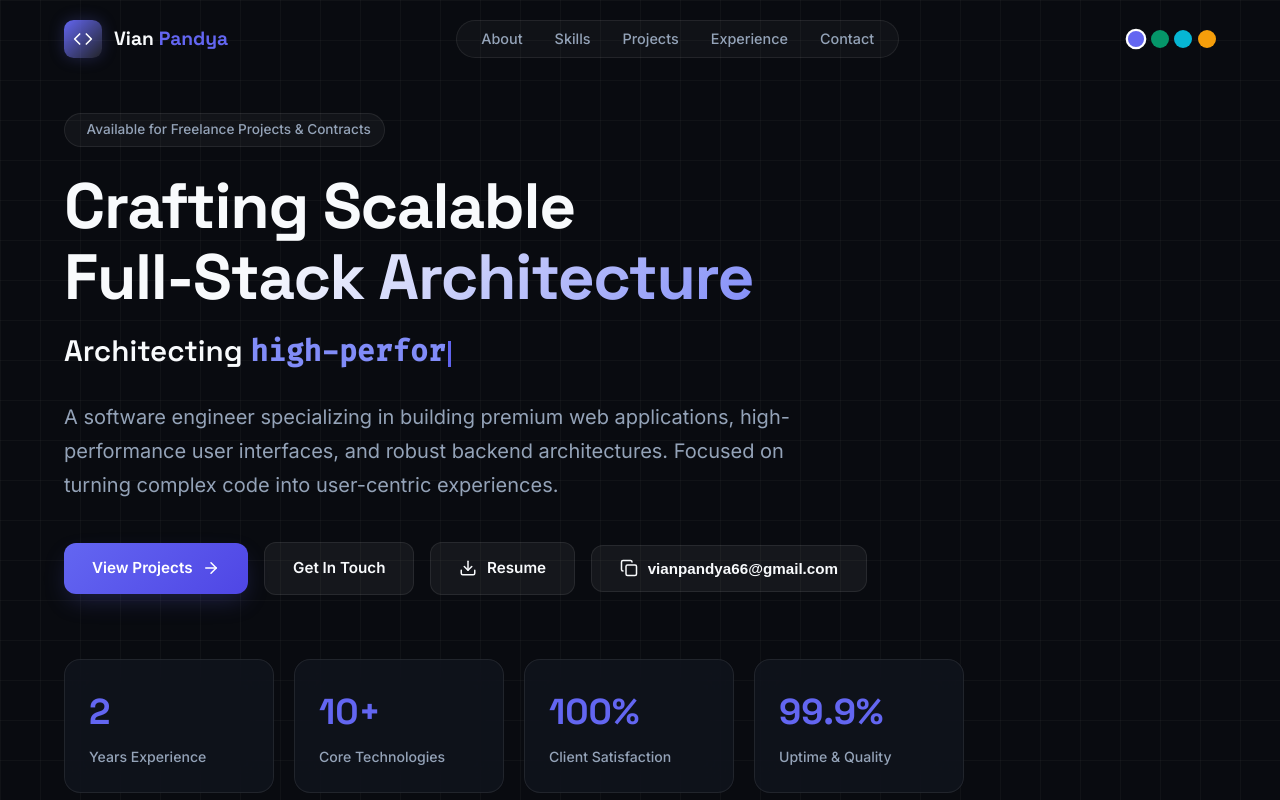
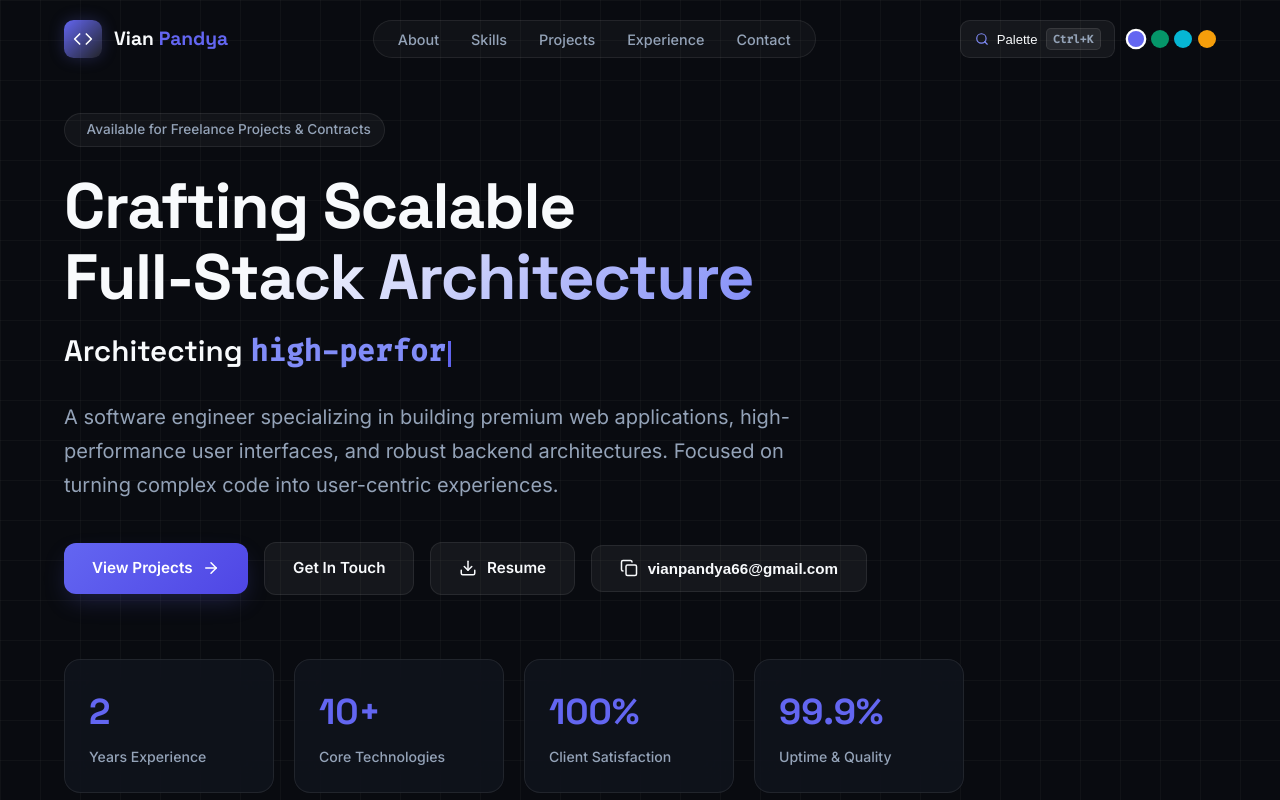
Before and after one commit to vianpandya/Portfolio, a React (Vite) app: page / in a window 1280 px wide. Shown: the top 800 px of the page. Built offline with nearby package versions, Linux system fonts and the light colour scheme.

Commit message:
feat: implement CommandPalette, Hero, and Navbar components for portfolio landing page

```diff
--- a/src/components/CommandPalette.jsx
+++ b/src/components/CommandPalette.jsx
@@ -1,4 +1,4 @@
-import React, { useState, useEffect } from 'react';
+import React, { useState, useEffect, useRef } from 'react';
 import { personalInfo } from '../data/portfolioData';
 import {
   Search,
@@ -14,24 +14,8 @@ import {
 
 export default function CommandPalette({ isOpen, onClose, onCopyEmail, copiedEmail, setTheme }) {
   const [query, setQuery] = useState('');
-
-  useEffect(() => {
-    const handleKeyDown = (e) => {
-      if (e.key === 'Escape' && isOpen) {
-        onClose();
-      }
-    };
-    if (isOpen) {
-      window.addEventListener('keydown', handleKeyDown);
-      document.body.style.overflow = 'hidden';
-    }
-    return () => {
-      window.removeEventListener('keydown', handleKeyDown);
-      document.body.style.overflow = 'unset';
-    };
-  }, [isOpen, onClose]);
-
-  if (!isOpen) return null;
+  const [selectedIndex, setSelectedIndex] = useState(0);
+  const listRef = useRef(null);
 
   const handleScrollTo = (id) => {
     const element = document.getElementById(id);
@@ -57,6 +41,55 @@ export default function CommandPalette({ isOpen, onClose, onCopyEmail, copiedEma
   const filteredActions = actions.filter(act =>
     act.label.toLowerCase().includes(query.toLowerCase())
   );
+
+  useEffect(() => {
+    setSelectedIndex(0);
+  }, [query]);
+
+  useEffect(() => {
+    if (listRef.current && selectedIndex >= 0 && selectedIndex < filteredActions.length) {
+      const activeItem = listRef.current.children[selectedIndex];
+      if (activeItem) {
+        activeItem.scrollIntoView({ block: 'nearest' });
+      }
+    }
+  }, [selectedIndex, filteredActions.length]);
+
+  useEffect(() => {
+    const handleKeyDown = (e) => {
+      if (!isOpen) return;
+
+      if (e.key === 'Escape') {
+        onClose();
+      } else if (e.key === 'ArrowDown') {
+        e.preventDefault();
+        setSelectedIndex((prev) =>
+          filteredActions.length > 0 ? (prev + 1) % filteredActions.length : 0
+        );
+      } else if (e.key === 'ArrowUp') {
+        e.preventDefault();
+        setSelectedIndex((prev) =>
+          filteredActions.length > 0 ? (prev - 1 + filteredActions.length) % filteredActions.length : 0
+        );
+      } else if (e.key === 'Enter') {
+        e.preventDefault();
+        if (filteredActions[selectedIndex]) {
+          filteredActions[selectedIndex].action();
+        }
+      }
+    };
+
+    if (isOpen) {
+      window.addEventListener('keydown', handleKeyDown);
+      document.body.style.overflow = 'hidden';
+    }
+    return () => {
+      window.removeEventListener('keydown', handleKeyDown);
+      document.body.style.overflow = 'unset';
+    };
+  }, [isOpen, onClose, filteredActions, selectedIndex]);
+
+  if (!isOpen) return null;
 
   return (
     <div
@@ -92,7 +125,7 @@ export default function CommandPalette({ isOpen, onClose, onCopyEmail, copiedEma
           <Search size={18} color="var(--text-muted)" />
           <input
             type="text"
-            placeholder="Type a command or search section... (Press Esc to close)"
+            placeholder="Type a command..."
             value={query}
             onChange={(e) => setQuery(e.target.value)}
             autoFocus
@@ -117,16 +150,17 @@ export default function CommandPalette({ isOpen, onClose, onCopyEmail, copiedEma
         </div>
 
         {/* Action List */}
-        <div style={{ maxHeight: '350px', overflowY: 'auto', padding: '0.5rem' }}>
+        <div ref={listRef} style={{ maxHeight: '350px', overflowY: 'auto', padding: '0.5rem' }}>
           {filteredActions.length === 0 ? (
             <div style={{ padding: '2rem', textAlign: 'center', color: 'var(--text-muted)', fontSize: '0.9rem' }}>
               No commands matching "{query}"
             </div>
           ) : (
-            filteredActions.map((act) => (
+            filteredActions.map((act, idx) => (
               <button
                 key={act.id}
                 onClick={act.action}
+                onMouseEnter={() => setSelectedIndex(idx)}
                 style={{
                   width: '100%',
                   display: 'flex',
@@ -134,22 +168,21 @@ export default function CommandPalette({ isOpen, onClose, onCopyEmail, copiedEma
                   justify: 'space-between',
                   padding: '0.75rem 1rem',
                   borderRadius: '0.5rem',
-                  background: 'none',
+                  background: idx === selectedIndex ? 'var(--accent-glow)' : 'none',
                   border: 'none',
+                  borderLeft: idx === selectedIndex ? '3px solid var(--accent-primary)' : '3px solid transparent',
                   color: 'var(--text-main)',
                   cursor: 'pointer',
                   fontSize: '0.92rem',
                   transition: 'var(--transition-fast)',
                   textAlign: 'left'
                 }}
-                onMouseEnter={(e) => (e.currentTarget.style.background = 'rgba(255, 255, 255, 0.06)')}
-                onMouseLeave={(e) => (e.currentTarget.style.background = 'none')}
               >
                 <div style={{ display: 'flex', alignItems: 'center', gap: '0.75rem' }}>
-                  <span style={{ color: 'var(--accent-primary)' }}>{act.icon}</span>
-                  <span>{act.label}</span>
+                  <span style={{ color: idx === selectedIndex ? 'var(--accent-light)' : 'var(--accent-primary)' }}>{act.icon}</span>
+                  <span style={{ fontWeight: idx === selectedIndex ? 600 : 400 }}>{act.label}</span>
                 </div>
-                <ArrowRight size={14} color="var(--text-dim)" />
+                <ArrowRight size={14} color={idx === selectedIndex ? 'var(--accent-light)' : 'var(--text-dim)'} />
               </button>
             ))
           )}
@@ -170,7 +203,7 @@ export default function CommandPalette({ isOpen, onClose, onCopyEmail, copiedEma
           }}
         >
           <span>Vian Pandya Portfolio CLI</span>
-          <span>Press ESC or Click Outside</span>
+          <span>Press ↑ ↓ Navigate • ↵ Select • ESC Exit</span>
         </div>
       </div>
     </div>
--- a/src/components/Hero.jsx
+++ b/src/components/Hero.jsx
@@ -139,6 +139,7 @@ export default function Hero({ onCopyEmail, copiedEmail }) {
               gap: '1rem',
               marginBottom: '4rem'
             }}
+            className="hero-buttons-container"
           >
             <a href="#projects" onClick={(e) => handleNavClick(e, 'projects')} className="btn-primary" id="view-projects-btn">
               View Projects <ArrowRight size={18} />
@@ -268,6 +269,18 @@ export default function Hero({ onCopyEmail, copiedEmail }) {
           0% { transform: translateY(0); opacity: 1; }
           100% { transform: translateY(14px); opacity: 0; }
         }
+        @media (max-width: 640px) {
+          .hero-buttons-container {
+            flex-direction: column !important;
+            align-items: stretch !important;
+            width: 100% !important;
+          }
+          .hero-buttons-container a,
+          .hero-buttons-container button {
+            width: 100% !important;
+            justify-content: center !important;
+          }
+        }
       `}</style>
     </section>
   );
--- a/src/components/Navbar.jsx
+++ b/src/components/Navbar.jsx
@@ -137,8 +137,41 @@ export default function Navbar({ activeTheme, setTheme, onOpenPalette }) {
           ))}
         </div>
 
-        {/* Actions (Theme Picker & Mobile Menu) */}
+        {/* Actions (Command Palette, Theme Picker & Mobile Menu) */}
         <div style={{ display: 'flex', alignItems: 'center', gap: '0.75rem' }}>
+
+          {/* Command Palette Info & Trigger Button (Desktop Only) */}
+          <button
+            onClick={onOpenPalette}
+            className="btn-secondary desktop-palette-btn"
+            style={{
+              display: 'none',
+              alignItems: 'center',
+              gap: '0.5rem',
+              padding: '0.45rem 0.85rem',
+              fontSize: '0.82rem',
+              borderRadius: '0.6rem',
+              cursor: 'pointer'
+            }}
+            title="Open Command Palette CLI (Ctrl + K)"
+          >
+            <Search size={14} color="var(--accent-light)" />
+            <span style={{ color: 'var(--text-main)', fontWeight: 500 }}>Palette</span>
+            <kbd
+              style={{
+                fontSize: '0.7rem',
+                fontFamily: 'var(--font-mono)',
+                background: 'rgba(255,255,255,0.08)',
+                padding: '0.15rem 0.4rem',
+                borderRadius: '0.3rem',
+                color: 'var(--text-muted)',
+                border: '1px solid var(--border-subtle)'
+              }}
+            >
+              Ctrl+K
+            </kbd>
+          </button>
+
           {/* Theme Color Selector Dots */}
           <div style={{ display: 'flex', alignItems: 'center', gap: '0.35rem' }} className="theme-dots">
             {themes.map((t) => (
@@ -222,7 +255,7 @@ export default function Navbar({ activeTheme, setTheme, onOpenPalette }) {
       <style>{`
         @media (min-width: 768px) {
           .desktop-nav { display: flex !important; }
-          .desktop-contact-btn { display: inline-flex !important; }
+          .desktop-palette-btn { display: inline-flex !important; }
           .mobile-menu-btn { display: none !important; }
         }
       `}</style>
```
